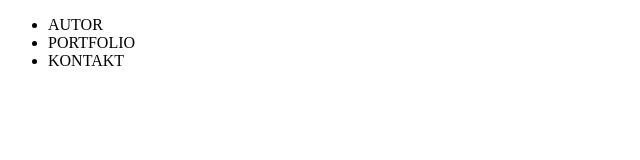
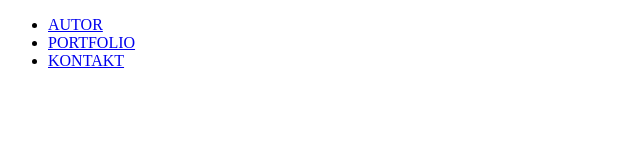
Before and after one commit to Errorowy/Portfolio, a plain HTML site: page index.html in a window 1280 px wide. Shown: the whole page, without its empty margins (0-640 px from the left). Drawn offline with Linux system fonts and the light colour scheme.

Commit message:
Test commit update

```diff
--- a/index.html
+++ b/index.html
@@ -14,9 +14,9 @@
 <body>
     <div id="menu">
         <ul id="menulist">
-            <li href="index.html">AUTOR</li>
-            <li href="portfolio.html">PORTFOLIO</li>
-            <li href="kontakt.html">KONTAKT</li>
+            <li><a href="index.html">AUTOR</a></li>
+            <li><a href="portfolio.html">PORTFOLIO</a></li>
+            <li><a href="kontakt.html">KONTAKT</a></li>
         </ul>
 
     </div>
```
